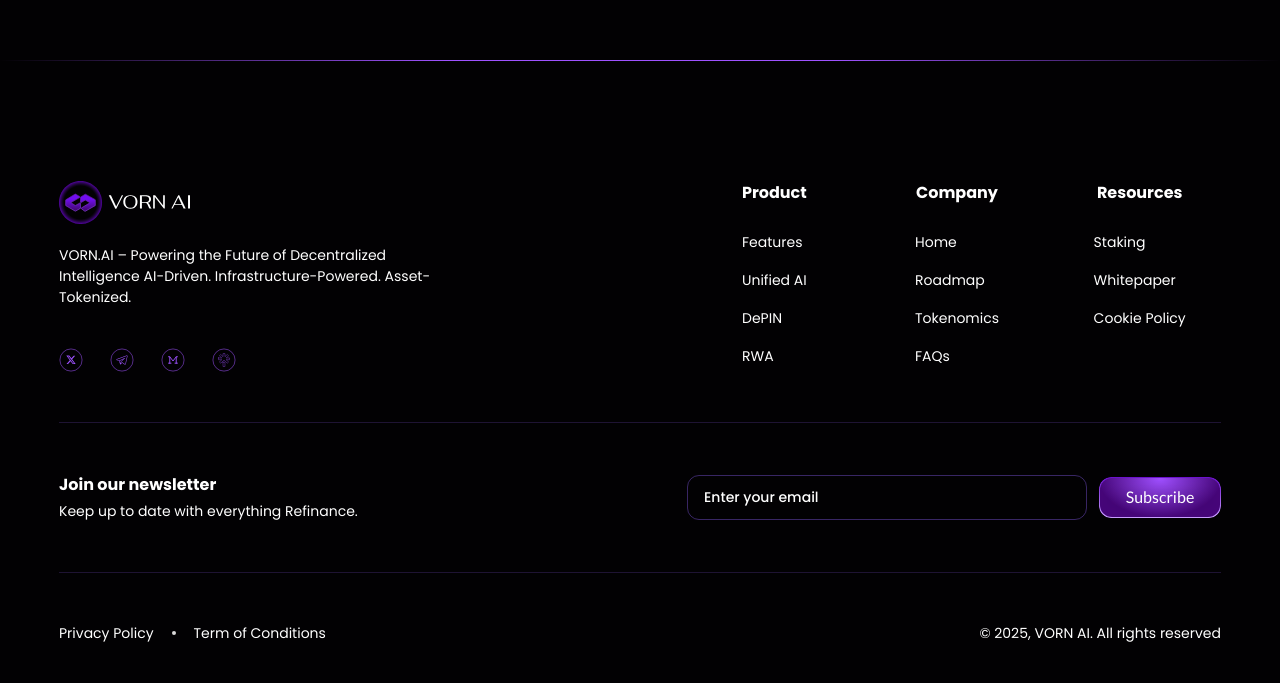
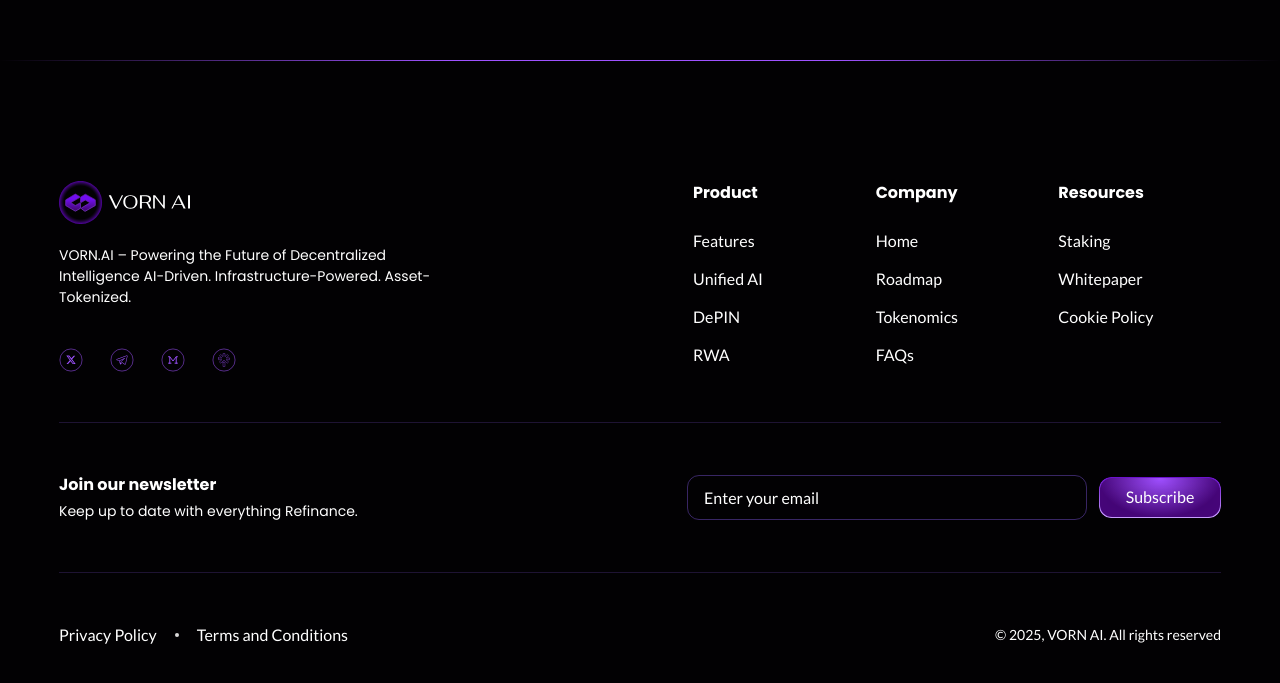
Before and after one commit to vikramkumartejani/VORN-AI, a Next.js app: page /en/staking in a window 1280 px wide. Shown: the part 1947-2630 px from the top of the page. Built offline with nearby package versions, Linux system fonts and the light colour scheme.

Commit message:
header and footer translation added

```diff
--- a/app/components/Footer.js
+++ b/app/components/Footer.js
@@ -1,88 +1,192 @@
-import Link from 'next/link'
-import React from 'react'
-import LocalizedButtonLink from './Button'
-import Image from 'next/image'
+import Link from "next/link";
+import React from "react";
+import LocalizedButtonLink from "./Button";
+import Image from "next/image";
+import { useTranslation } from "react-i18next";
 
 const Footer = () => {
+  const { t } = useTranslation();
+
   return (
     <div
       className="border-t border-solid"
       style={{
         borderTopWidth: "1px",
-                borderImageSource: "linear-gradient(270deg, rgba(139, 92, 246, 0) 0%, #9E52FE 35%, #9E52FE 50%, #9E52FE 65%, rgba(139, 92, 246, 0) 100%)",
+        borderImageSource:
+          "linear-gradient(270deg, rgba(139, 92, 246, 0) 0%, #9E52FE 35%, #9E52FE 50%, #9E52FE 65%, rgba(139, 92, 246, 0) 100%)",
         borderImageSlice: 1,
       }}
     >
-            <div className='max-w-[1162px] mx-auto w-full py-[120px] pb-20'>
+      <div className="max-w-[1162px] mx-auto w-full py-[120px] pb-20">
         {/* Links */}
-                <div className='pb-[50px] flex items-start justify-between gap-5'>
+        <div className="pb-[50px] flex items-start justify-between gap-5">
           <div>
-                        <Image src='/assets/logo.svg' alt='logo' width={131} height={43} />
-                        <p className='max-w-[373px] pt-5 pb-10 text-[14px] text-white leading-[21px] font-normal font-poppins'>VORN.AI – Powering the Future of Decentralized Intelligence AI-Driven. Infrastructure-Powered. Asset-Tokenized.</p>
-                        <div className='flex items-center gap-[27px]'>
-                            <Link href='/'><Image src='/assets/icons/twitter.svg' alt='twitter' width={24} height={24} /></Link>
-                            <Link href='/'><Image src='/assets/icons/telegram.svg' alt='telegram' width={24} height={24} /></Link>
-                            <Link href='/'><Image src='/assets/icons/m.svg' alt='m' width={24} height={24} /></Link>
-                            <Link href='/'><Image src='/assets/icons/tree.svg' alt='tree' width={24} height={24} /></Link>
+            <Image src="/assets/logo.svg" alt="logo" width={131} height={43} />
+            <p className="max-w-[373px] pt-5 pb-10 text-[14px] text-white leading-[21px] font-normal font-poppins">
+              {t("footer.description")}
+            </p>
+            <div className="flex items-center gap-[27px]">
+              <Link href="/">
+                <Image
+                  src="/assets/icons/twitter.svg"
+                  alt="twitter"
+                  width={24}
+                  height={24}
+                />
+              </Link>
+              <Link href="/">
+                <Image
+                  src="/assets/icons/telegram.svg"
+                  alt="telegram"
+                  width={24}
+                  height={24}
+                />
+              </Link>
+              <Link href="/">
+                <Image
+                  src="/assets/icons/m.svg"
+                  alt="m"
+                  width={24}
+                  height={24}
+                />
+              </Link>
+              <Link href="/">
+                <Image
+                  src="/assets/icons/tree.svg"
+                  alt="tree"
+                  width={24}
+                  height={24}
+                />
+              </Link>
             </div>
           </div>
 
-                    <div className='max-w-[528px] w-full flex items-start justify-between gap-5'>
-                        <div className='w-full flex items-center justify-center flex-col'>
-                            <h2 className='mb-6 text-white text-[16px] leading-[24px] font-bold font-poppins'>Product</h2>
-                            <ul className='space-y-[14px]'>
-                                <li><Link href='/features' className='text-white text-[14px] leading-[21px] font-normal font-poppins'>Features</Link></li>
-                                <li><Link href='/features' className='text-white text-[14px] leading-[21px] font-normal font-poppins'>Unified AI</Link></li>
-                                <li><Link href='/features' className='text-white text-[14px] leading-[21px] font-normal font-poppins'>DePIN</Link></li>
-                                <li><Link href='/features' className='text-white text-[14px] leading-[21px] font-normal font-poppins'>RWA</Link></li>
+          <div className="max-w-[528px] w-full flex items-start justify-between gap-5">
+            {/* Product Section */}
+            <div className="w-full flex items-start justify-center flex-col">
+              <h2 className="mb-6 text-white text-[16px] leading-[24px] font-bold font-poppins">
+                {t("footer.product.title")}
+              </h2>
+              <ul className="space-y-[14px]">
+                <li>
+                  <Link href="/features" className="text-white">
+                    {t("footer.product.features")}
+                  </Link>
+                </li>
+                <li>
+                  <Link href="/features" className="text-white">
+                    {t("footer.product.unifiedAI")}
+                  </Link>
+                </li>
+                <li>
+                  <Link href="/features" className="text-white">
+                    {t("footer.product.depin")}
+                  </Link>
+                </li>
+                <li>
+                  <Link href="/features" className="text-white">
+                    {t("footer.product.rwa")}
+                  </Link>
+                </li>
               </ul>
             </div>
-                        <div className='w-full flex items-center justify-center flex-col'>
-                            <h2 className='mb-6 text-white text-[16px] leading-[24px] font-bold font-poppins'>Company</h2>
-                            <ul className='space-y-[14px]'>
-                                <li><Link href='/features' className='text-white text-[14px] leading-[21px] font-normal font-poppins'>Home</Link></li>
-                                <li><Link href='/features' className='text-white text-[14px] leading-[21px] font-normal font-poppins'>Roadmap</Link></li>
-                                <li><Link href='/features' className='text-white text-[14px] leading-[21px] font-normal font-poppins'>Tokenomics</Link></li>
-                                <li><Link href='/features' className='text-white text-[14px] leading-[21px] font-normal font-poppins'>FAQs</Link></li>
+
+            {/* Company Section */}
+            <div className="w-full flex items-start justify-center flex-col">
+              <h2 className="mb-6 text-white text-[16px] leading-[24px] font-bold font-poppins">
+                {t("footer.company.title")}
+              </h2>
+              <ul className="space-y-[14px]">
+                <li>
+                  <Link href="/" className="text-white">
+                    {t("footer.company.home")}
+                  </Link>
+                </li>
+                <li>
+                  <Link href="/roadmap" className="text-white">
+                    {t("footer.company.roadmap")}
+                  </Link>
+                </li>
+                <li>
+                  <Link href="/tokenomics" className="text-white">
+                    {t("footer.company.tokenomics")}
+                  </Link>
+                </li>
+                <li>
+                  <Link href="/faq" className="text-white">
+                    {t("footer.company.faqs")}
+                  </Link>
+                </li>
               </ul>
             </div>
-                        <div className='w-full flex items-center justify-center flex-col'>
-                            <h2 className='mb-6 text-white text-[16px] leading-[24px] font-bold font-poppins'>Resources</h2>
-                            <ul className='space-y-[14px]'>
-                                <li><Link href='/features' className='text-white text-[14px] leading-[21px] font-normal font-poppins'>Staking</Link></li>
-                                <li><Link href='/features' className='text-white text-[14px] leading-[21px] font-normal font-poppins'>Whitepaper</Link></li>
-                                <li><Link href='/features' className='text-white text-[14px] leading-[21px] font-normal font-poppins'>Cookie Policy</Link></li>
+
+            {/* Resources Section */}
+            <div className="w-full flex items-start justify-center flex-col">
+              <h2 className="mb-6 text-white text-[16px] leading-[24px] font-bold font-poppins">
+                {t("footer.resources.title")}
+              </h2>
+              <ul className="space-y-[14px]">
+                <li>
+                  <Link href="/staking" className="text-white">
+                    {t("footer.resources.staking")}
+                  </Link>
+                </li>
+                <li>
+                  <Link href="/whitepaper" className="text-white">
+                    {t("footer.resources.whitepaper")}
+                  </Link>
+                </li>
+                <li>
+                  <Link href="/cookie-policy" className="text-white">
+                    {t("footer.resources.cookiePolicy")}
+                  </Link>
+                </li>
               </ul>
             </div>
           </div>
         </div>
 
-                {/* Join our newsletter */}
-                <div className='py-[50px] border-t border-[#8B5CF6]/20'>
-                    <div className='flex items-center gap-4 justify-between'>
+        {/* Newsletter */}
+        <div className="py-[50px] border-t border-[#8B5CF6]/20">
+          <div className="flex items-center gap-4 justify-between">
             <div>
-                            <h2 className='text-white text-[16px] leading-[24px] font-bold font-poppins mb-1'>Join our newsletter</h2>
-                            <h3 className='text-white text-[14px] leading-[21px] font-normal font-poppins'>Keep up to date with everything Refinance.</h3>
+              <h2 className="text-white text-[16px] font-bold font-poppins mb-1">
+                {t("footer.newsletter.title")}
+              </h2>
+              <h3 className="text-white text-[14px] font-poppins">
+                {t("footer.newsletter.subtitle")}
+              </h3>
             </div>
-                        <div className='flex items-center gap-3'>
-                            <input type='text' placeholder='Enter your email' className='text-white text-[14px] placeholder:text-white font-medium font-poppins leading-[21px] border border-[#8B5CF666] w-[400px] h-[45px] rounded-[12px] px-4 bg-transparent outline-none' />
-                            <LocalizedButtonLink href='/subscribe' translationKey="Subscribe"/>
+            <div className="flex items-center gap-3">
+              <input
+                type="text"
+                placeholder={t("footer.newsletter.placeholder")}
+                className="text-white placeholder:text-white border border-[#8B5CF666] w-[400px] h-[45px] rounded-[12px] px-4 bg-transparent outline-none"
+              />
+              <LocalizedButtonLink
+                href="/subscribe"
+                translationKey="footer.newsletter.subscribe"
+              />
             </div>
           </div>
         </div>
 
         {/* Rights */}
-                <div className='flex items-center justify-between gap-4 border-t border-[#8B5CF6]/20 pt-[50px]'>
-                    <div className='flex items-center gap-[18px]'>
-                        <Link href='/privacy-policy' className='text-white text-[14px] leading-[21px] font-normal font-poppins'>Privacy Policy</Link>
-                        <div className='bg-[#D9D9D9] w-1 h-1 rounded-full'></div>
-                        <Link href='/privacy-policy' className='text-white text-[14px] leading-[21px] font-normal font-poppins'>Term of Conditions</Link>
+        <div className="flex items-center justify-between gap-4 border-t border-[#8B5CF6]/20 pt-[50px]">
+          <div className="flex items-center gap-[18px]">
+            <Link href="/privacy-policy" className="text-white">
+              {t("footer.privacyPolicy")}
+            </Link>
+            <div className="bg-[#D9D9D9] w-1 h-1 rounded-full"></div>
+            <Link href="/terms" className="text-white">
+              {t("footer.termsConditions")}
+            </Link>
           </div>
-                    <h3 className='text-white text-[14px] leading-[21px] font-normal font-poppins'>© 2025, VORN AI. All rights reserved</h3>
+          <h3 className="text-white text-[14px]">{t("footer.rights")}</h3>
         </div>
       </div>
     </div>
-    )
-}
+  );
+};
 
-export default Footer
+export default Footer;
--- a/app/components/Header.js
+++ b/app/components/Header.js
@@ -9,25 +9,9 @@
 import MobileMenu from "./MobileMenu";
 import LocalizedButtonLink from "./Button";
 
-
-const navLinks = [
-  { name: "Home", href: "/" },
-  {
-    name: "Features",
-    href: "#",
-    submenu: [
-      { name: "AI Models", href: "/features/ai-models" },
-      { name: "Security", href: "/features/security" },
-    ],
-  },
-  { name: "RoadMap", href: "/roadmap" },
-  { name: "Tokenomics", href: "/tokenomics" },
-  { name: "Whitepaper", href: "/whitepaper" },
-  { name: "FAQs", href: "/faqs" },
-];
 const Header = () => {
   const [currentLang, setCurrentLang] = useState("");
-  const { i18n } = useTranslation();
+  const { i18n, t } = useTranslation();
 
   useEffect(() => {
     const storedLang = localStorage.getItem("selectedLanguage");
@@ -47,36 +31,78 @@
 
   const createLocalizedPath = (path) => `/${currentLang}${path}`;
 
+  const navLinks = [
+    { name: t("header.nav.home"), href: "/" },
+    {
+      name: t("header.nav.features"),
+      href: "#",
+      submenu: [
+        { name: t("header.nav.aiModels"), href: "/features/ai-models" },
+        { name: t("header.nav.security"), href: "/features/security" },
+      ],
+    },
+    { name: t("header.nav.roadmap"), href: "/roadmap" },
+    { name: t("header.nav.tokenomics"), href: "/tokenomics" },
+    { name: t("header.nav.whitepaper"), href: "/whitepaper" },
+    { name: t("header.nav.faqs"), href: "/faqs" },
+  ];
+
   const [dropdownOpen, setDropdownOpen] = useState(false);
   const [mobileOpen, setMobileOpen] = useState(false);
+
   return (
     <div className="px-4">
-      <div className="fixed top-3 lg:top-8 left-1/2 -translate-x-1/2 lg:max-w-[1086px] w-[95%] py-2.5 px-4 z-30 flex justify-center bg-[#44067503] rounded-[14px] border border-[#9685afbd]"
-        style={{ backdropFilter: "blur(94.2px)", boxShadow: "0px 0px 6px 2px #9B59FF inset" }}
+      <div
+        className="fixed top-3 lg:top-8 left-1/2 -translate-x-1/2 lg:max-w-[1086px] w-[95%] py-2.5 px-4 z-30 flex justify-center bg-[#44067503] rounded-[14px] border border-[#9685afbd]"
+        style={{
+          backdropFilter: "blur(94.2px)",
+          boxShadow: "0px 0px 6px 2px #9B59FF inset",
+        }}
       >
         <div className="flex items-center justify-between w-full">
           <Link href={createLocalizedPath("/")} className="cursor-pointer">
-            <Image src="/assets/logo.svg" alt="VORNA AI" width={131} height={43} />
+            <Image
+              src="/assets/logo.svg"
+              alt="VORNA AI"
+              width={131}
+              height={43}
+            />
           </Link>
 
           <ul className="hidden lg:flex items-center space-x-6 text-white">
             {navLinks.map((link, idx) => (
-              <NavLink key={idx} link={link} dropdownOpen={dropdownOpen} setDropdownOpen={setDropdownOpen} />
+              <NavLink
+                key={idx}
+                link={link}
+                dropdownOpen={dropdownOpen}
+                setDropdownOpen={setDropdownOpen}
+              />
             ))}
           </ul>
 
           <div className="hidden lg:flex items-center space-x-4">
             <LanguageDropdown />
-            <LocalizedButtonLink href="/staking" translationKey="btns.staking" />
+            <LocalizedButtonLink href="/staking" translationKey="header.btn" />
           </div>
 
-          <button className="lg:hidden text-white" onClick={() => setMobileOpen(!mobileOpen)}>
+          <button
+            className="lg:hidden text-white"
+            onClick={() => setMobileOpen(!mobileOpen)}
+          >
             <FaBars size={24} />
           </button>
         </div>
-
       </div>
-      {mobileOpen && <MobileMenu mobileOpen={mobileOpen} setMobileOpen={setMobileOpen} navLinks={navLinks} dropdownOpen={dropdownOpen} setDropdownOpen={setDropdownOpen} />}
+      {mobileOpen && (
+        <MobileMenu
+          mobileOpen={mobileOpen}
+          setMobileOpen={setMobileOpen}
+          navLinks={navLinks}
+          dropdownOpen={dropdownOpen}
+          setDropdownOpen={setDropdownOpen}
+          btnText={"header.btn"}
+        />
+      )}
     </div>
   );
 };
--- a/public/locales/en/translation.json
+++ b/public/locales/en/translation.json
@@ -1,4 +1,17 @@
 {
+  "header": {
+    "nav": {
+      "home": "Home",
+      "features": "Features",
+      "aiModels": "AI Models",
+      "security": "Security",
+      "roadmap": "RoadMap",
+      "tokenomics": "Tokenomics",
+      "whitepaper": "Whitepaper",
+      "faqs": "FAQs"
+    },
+    "btn": "Staking"
+  },
   "tavtabs": {
     "body": "Body",
     "sports": "Sports",
@@ -8,7 +21,6 @@
     "store": "Store"
   },
   "btns": {
-    "staking": "Staking",
     "learn-more": "Learn More"
   },
   "home": {
@@ -17,6 +29,35 @@
     }
   },
   "footer": {
-    "footertext": "© Innovative AI Solutions for Urban Development. 2024"
+    "description": "VORN.AI – Powering the Future of Decentralized Intelligence AI-Driven. Infrastructure-Powered. Asset-Tokenized.",
+    "product": {
+      "title": "Product",
+      "features": "Features",
+      "unifiedAI": "Unified AI",
+      "depin": "DePIN",
+      "rwa": "RWA"
+    },
+    "company": {
+      "title": "Company",
+      "home": "Home",
+      "roadmap": "Roadmap",
+      "tokenomics": "Tokenomics",
+      "faqs": "FAQs"
+    },
+    "resources": {
+      "title": "Resources",
+      "staking": "Staking",
+      "whitepaper": "Whitepaper",
+      "cookiePolicy": "Cookie Policy"
+    },
+    "newsletter": {
+      "title": "Join our newsletter",
+      "subtitle": "Keep up to date with everything Refinance.",
+      "placeholder": "Enter your email",
+      "subscribe": "Subscribe"
+    },
+    "privacyPolicy": "Privacy Policy",
+    "termsConditions": "Terms and Conditions",
+    "rights": "© 2025, VORN AI. All rights reserved"
   }
 }
--- a/public/locales/pt-BR/translation.json
+++ b/public/locales/pt-BR/translation.json
@@ -1,4 +1,17 @@
 {
+  "header": {
+    "nav": {
+      "home": "Início",
+      "features": "Recursos",
+      "aiModels": "Modelos de IA",
+      "security": "Segurança",
+      "roadmap": "Roteiro",
+      "tokenomics": "Tokenomics",
+      "whitepaper": "Whitepaper",
+      "faqs": "FAQs"
+    },
+    "btn": "Participação"
+  },
   "tavtabs": {
     "body": "Corpo",
     "sports": "Esportes",
@@ -8,7 +21,6 @@
     "store": "Loja"
   },
   "btns": {
-    "staking": "Staking",
     "learn-more": "Learn More"
   },
   "home": {
@@ -17,6 +29,35 @@
     }
   },
   "footer": {
-    "footertext": "© Soluções Inovadoras de IA para o Desenvolvimento Urbano. 2024"
+    "description": "VORN.AI – Impulsionando o futuro da inteligência descentralizada. Movido por IA. Alimentado por infraestrutura. Ativos tokenizados.",
+    "product": {
+      "title": "Produto",
+      "features": "Recursos",
+      "unifiedAI": "IA Unificada",
+      "depin": "DePIN",
+      "rwa": "RWA"
+    },
+    "company": {
+      "title": "Empresa",
+      "home": "Início",
+      "roadmap": "Roteiro",
+      "tokenomics": "Tokenomics",
+      "faqs": "FAQs"
+    },
+    "resources": {
+      "title": "Recursos",
+      "staking": "Staking",
+      "whitepaper": "Whitepaper",
+      "cookiePolicy": "Política de Cookies"
+    },
+    "newsletter": {
+      "title": "Assine nossa newsletter",
+      "subtitle": "Fique por dentro de tudo sobre Refinance.",
+      "placeholder": "Digite seu e-mail",
+      "subscribe": "Inscrever-se"
+    },
+    "privacyPolicy": "Política de Privacidade",
+    "termsConditions": "Termos e Condições",
+    "rights": "© 2025, VORN AI. Todos os direitos reservados"
   }
 }
--- a/public/locales/ru/translation.json
+++ b/public/locales/ru/translation.json
@@ -1,4 +1,17 @@
 {
+  "header": {
+    "nav": {
+      "home": "Главная",
+      "features": "Функции",
+      "aiModels": "Модели ИИ",
+      "security": "Безопасность",
+      "roadmap": "Дорожная карта",
+      "tokenomics": "Токеномика",
+      "whitepaper": "Белая книга",
+      "faqs": "FAQs"
+    },
+    "btn": "Стейкинг"
+  },
   "tavtabs": {
     "body": "Corpo",
     "sports": "Esportes",
@@ -8,7 +21,6 @@
     "store": "Loja"
   },
   "btns": {
-      "staking": "Стейкинг",
     "learn-more": "Learn More"
   },
   "home": {
@@ -17,6 +29,35 @@
     }
   },
   "footer": {
-      "footertext": "© Soluções Inovadoras de IA para o Desenvolvimento Urbano. 2024"
+    "description": "VORN.AI – Продвигаем будущее децентрализованного интеллекта. На основе ИИ. Поддерживается инфраструктурой. Токенизация активов.",
+    "product": {
+      "title": "Продукт",
+      "features": "Функции",
+      "unifiedAI": "Унифицированный ИИ",
+      "depin": "DePIN",
+      "rwa": "RWA"
+    },
+    "company": {
+      "title": "Компания",
+      "home": "Главная",
+      "roadmap": "Дорожная карта",
+      "tokenomics": "Токеномика",
+      "faqs": "Часто задаваемые вопросы"
+    },
+    "resources": {
+      "title": "Ресурсы",
+      "staking": "Стейкинг",
+      "whitepaper": "Белая книга",
+      "cookiePolicy": "Политика использования файлов cookie"
+    },
+    "newsletter": {
+      "title": "Подпишитесь на нашу рассылку",
+      "subtitle": "Будьте в курсе всех новостей о Refinance.",
+      "placeholder": "Введите ваш email",
+      "subscribe": "Подписаться"
+    },
+    "privacyPolicy": "Политика конфиденциальности",
+    "termsConditions": "Условия и положения",
+    "rights": "© 2025, VORN AI. Все права защищены"
   }
 }
```
Also changed, not shown: app/components/LanguageProvider.js (deleted, +0 -26 lines), app/components/MobileMenu.js (+19 -4 lines). Lines whose indentation alone changed are shown as unchanged.
